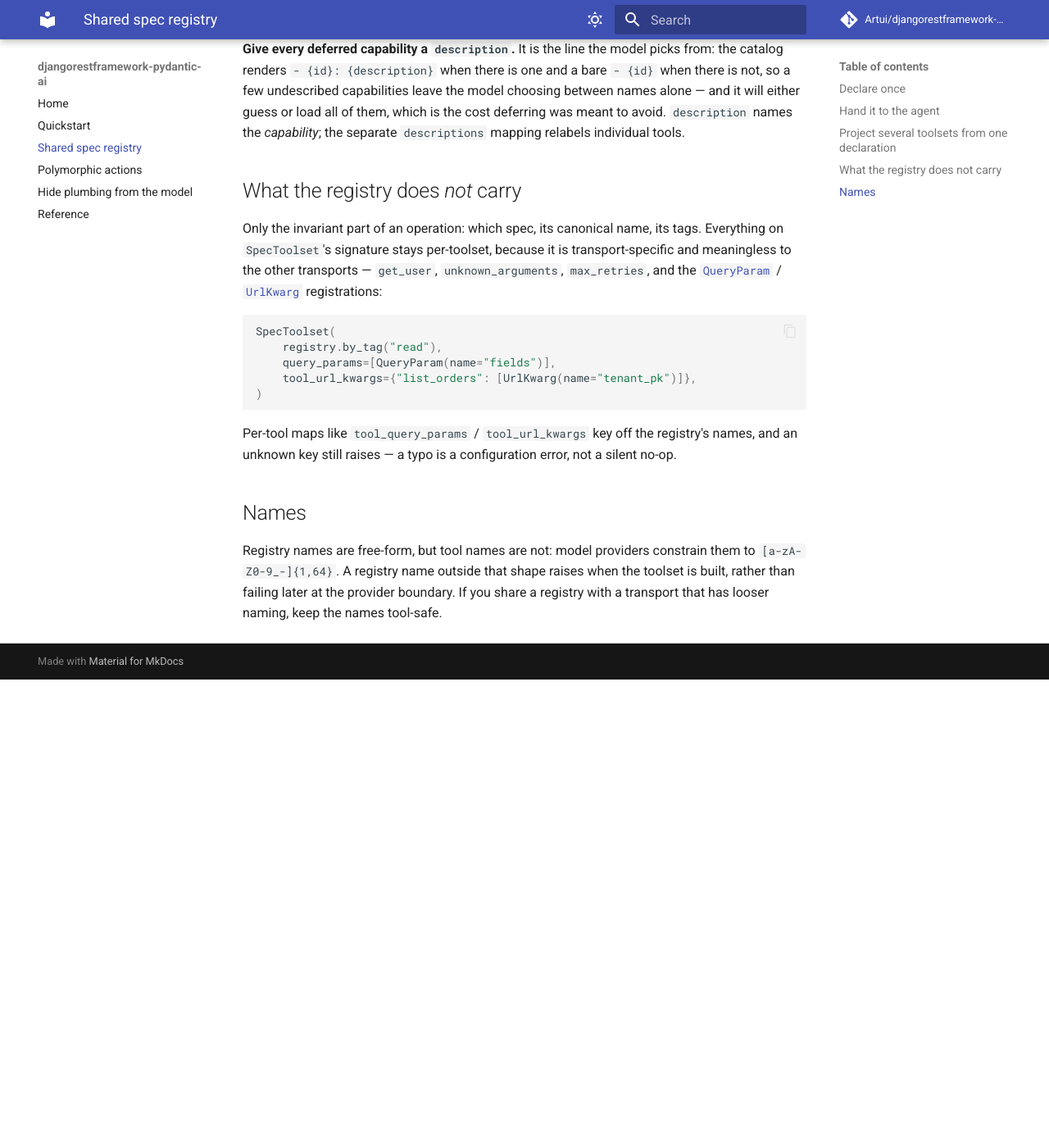
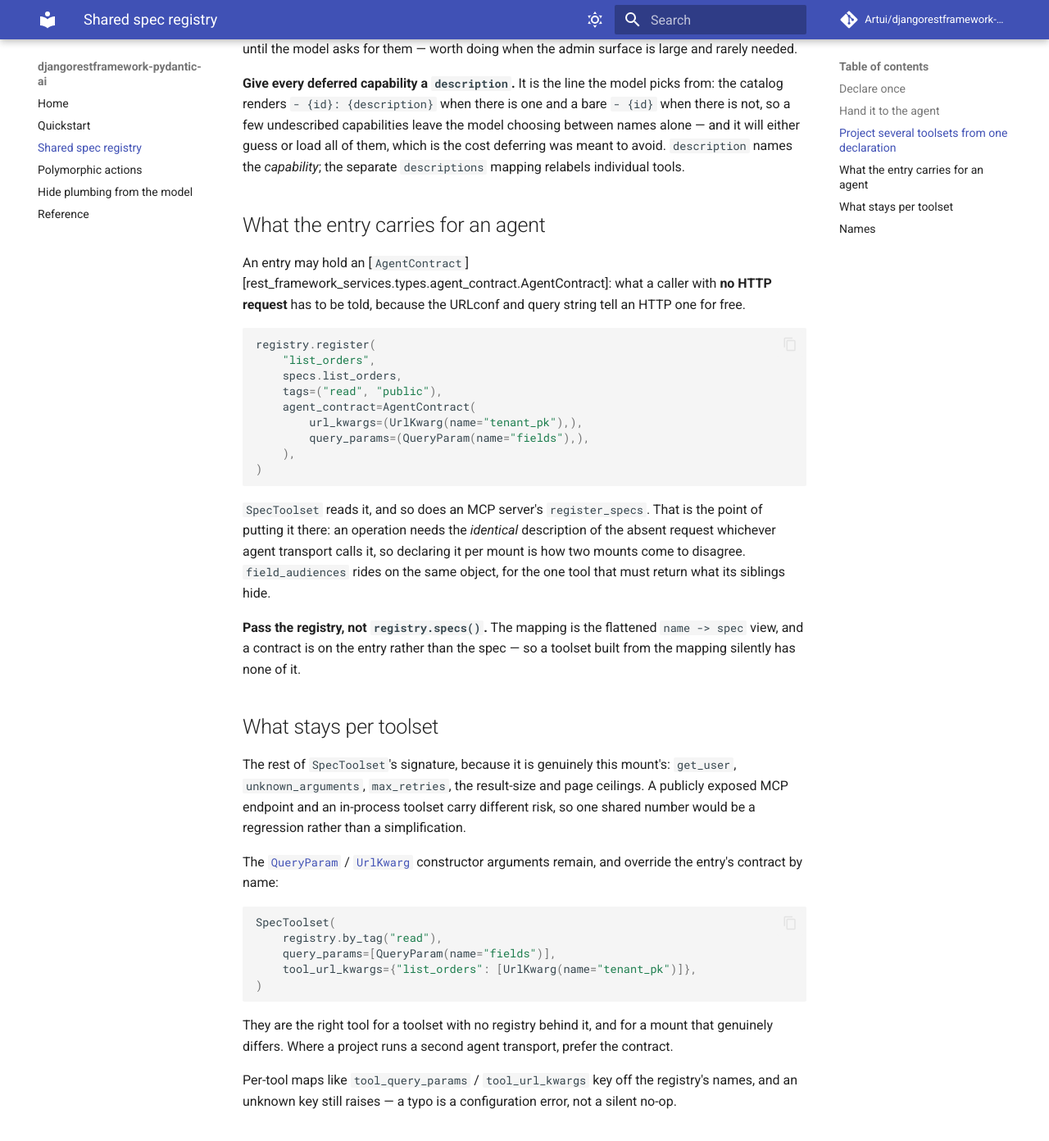
Before and after one commit to Artui/djangorestframework-pydantic-ai, an MkDocs documentation site: the page built from docs/spec-registry.md, in a window 1280 px wide and 1400 px high, scrolled down 2077 px. Shown: the top 1392 px of the window at 82% size. Built offline with MkDocs 1.6.1 and Material for MkDocs 9.7.7, drawn with Linux system fonts in a browser that asks for light colours; comment, search, counter and statistics services are not loaded; before the commit the page ends 2906 px from its top, so only the background shows below that; some of the changed text lies outside the part shown.

Commit message:
Read the registry entry's agent contract, and stop flattening it away (#65)
_resolve_specs called specs.specs() and threw the entries away, so an
entry's AgentContract was unreachable whatever the API looked like. The
entries are kept now, and the contract supplies this toolset's
url_kwargs, query_params and field_audiences.

field_audiences reaches this transport for the first time.
agent_projection_for_spec took only the spec while drf-mcp layered a
per-tool override on top, so one spec projected a different field set
depending on which transport served it -- a field hidden from one agent
audience left visible to the other, with nothing comparing them. The
axis FieldAudience names is audience, not protocol, so that was never a
legitimate difference.

The constructor channels still work and still win by name: the contract
is a default this mount may override, and a toolset built from a bare
mapping is unaffected. What changed is which one the docs point at, and
that registry.specs() is now documented as the lossy path rather than
the equivalent one.

Co-authored-by: Claude Opus 5 <noreply@anthropic.com>

````diff
--- a/docs/spec-registry.md
+++ b/docs/spec-registry.md
@@ -50,8 +50,11 @@ agent = Agent(model, deps_type=AgentDeps, toolsets=[SpecToolset(registry)])
 ```
 
 That is the whole change. Each entry becomes one tool, named as it is in the
-registry, in registration order. Everything else behaves exactly as when you
-pass a dict — because `registry.specs()` *is* that dict.
+registry, in registration order.
+
+Pass the **registry**, not `registry.specs()`. The mapping is what the registry
+holds minus everything else the entry carries, and one of those things — the
+[agent contract](#what-the-entry-carries-for-an-agent) — is read here.
 
 The same goes for the capability:
 
@@ -105,14 +108,46 @@ model choosing between names alone — and it will either guess or load all of
 them, which is the cost deferring was meant to avoid. `description` names the
 *capability*; the separate `descriptions` mapping relabels individual tools.
 
-## What the registry does *not* carry
+## What the entry carries for an agent
 
-Only the invariant part of an operation: which spec, its canonical name, its
-tags. Everything on `SpecToolset`'s signature stays per-toolset, because it is
-transport-specific and meaningless to the other transports —
-`get_user`, `unknown_arguments`, `max_retries`, and the
-[`QueryParam`](reference.md#rest_framework_pydantic_ai.QueryParam) /
-[`UrlKwarg`](reference.md#rest_framework_pydantic_ai.UrlKwarg) registrations:
+An entry may hold an
+[`AgentContract`][rest_framework_services.types.agent_contract.AgentContract]:
+what a caller with **no HTTP request** has to be told, because the URLconf and
+query string tell an HTTP one for free.
+
+```python
+registry.register(
+    "list_orders",
+    specs.list_orders,
+    tags=("read", "public"),
+    agent_contract=AgentContract(
+        url_kwargs=(UrlKwarg(name="tenant_pk"),),
+        query_params=(QueryParam(name="fields"),),
+    ),
+)
+```
+
+`SpecToolset` reads it, and so does an MCP server's `register_specs`. That is
+the point of putting it there: an operation needs the *identical* description of
+the absent request whichever agent transport calls it, so declaring it per mount
+is how two mounts come to disagree. `field_audiences` rides on the same object,
+for the one tool that must return what its siblings hide.
+
+**Pass the registry, not `registry.specs()`.** The mapping is the flattened
+`name -> spec` view, and a contract is on the entry rather than the spec — so a
+toolset built from the mapping silently has none of it.
+
+## What stays per toolset
+
+The rest of `SpecToolset`'s signature, because it is genuinely this mount's:
+`get_user`, `unknown_arguments`, `max_retries`, the result-size and page
+ceilings. A publicly exposed MCP endpoint and an in-process toolset carry
+different risk, so one shared number would be a regression rather than a
+simplification.
+
+The [`QueryParam`](reference.md#rest_framework_pydantic_ai.QueryParam) /
+[`UrlKwarg`](reference.md#rest_framework_pydantic_ai.UrlKwarg) constructor
+arguments remain, and override the entry's contract by name:
 
 ```python
 SpecToolset(
@@ -121,6 +156,10 @@ SpecToolset(
     tool_url_kwargs={"list_orders": [UrlKwarg(name="tenant_pk")]},
 )
 ```
+
+They are the right tool for a toolset with no registry behind it, and for a
+mount that genuinely differs. Where a project runs a second agent transport,
+prefer the contract.
 
 Per-tool maps like `tool_query_params` / `tool_url_kwargs` key off the registry's
 names, and an unknown key still raises — a typo is a configuration error, not a
--- a/pyproject.toml
+++ b/pyproject.toml
@@ -49,7 +49,7 @@ dependencies = [
     # ``preconditions`` (0.34), ``AdditionalInputRequired`` (0.32),
     # consumer-owned spec ``metadata`` (0.31) and the ``progress`` pool seed
     # (0.30).
-    "djangorestframework-services>=0.44",
+    "djangorestframework-services>=0.46",
     "pydantic-ai-slim>=2,<3",
 ]
 
````
Also changed, not shown: CHANGELOG.md (+44 -0 lines), CLAUDE.md (+1 -1 lines), docs/agent-audience.md (+30 -0 lines), 3 other files.
